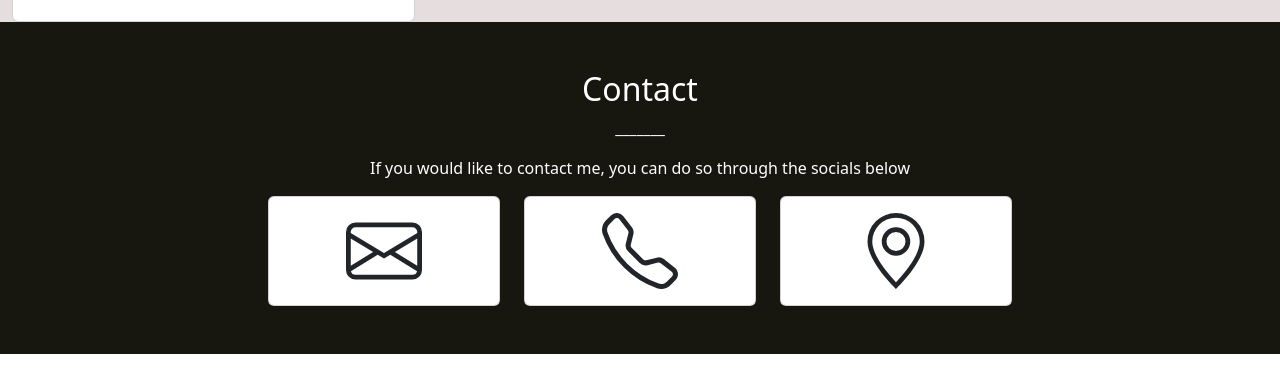
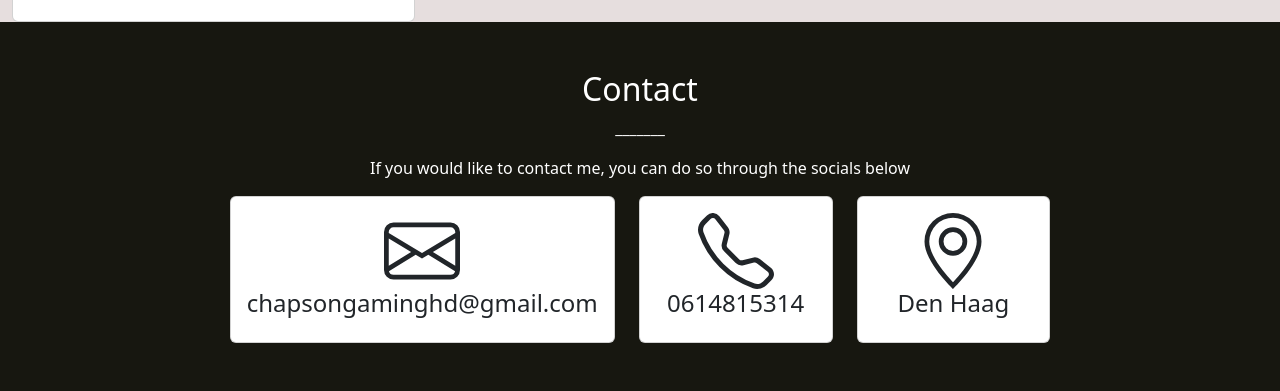
Before and after one commit to H-Felifl/H-Felifl.github.io, a plain HTML site: page index.html in a window 1280 px wide. Shown: the part 2492-2883 px from the top of the page. Before the commit the page ends 2846 px from the top, so only its background shows below. Drawn offline with nearby package versions, Linux system fonts and the light colour scheme.

Commit message:
SUUUUUUII

```diff
--- a/index.html
+++ b/index.html
@@ -284,6 +284,7 @@
             <svg xmlns="http://www.w3.org/2000/svg" width="76" height="76" fill="currentColor" class="bi bi-envelope" viewBox="0 0 16 16">
               <path d="M0 4a2 2 0 0 1 2-2h12a2 2 0 0 1 2 2v8a2 2 0 0 1-2 2H2a2 2 0 0 1-2-2V4Zm2-1a1 1 0 0 0-1 1v.217l7 4.2 7-4.2V4a1 1 0 0 0-1-1H2Zm13 2.383-4.708 2.825L15 11.105V5.383Zm-.034 6.876-5.64-3.471L8 9.583l-1.326-.795-5.64 3.47A1 1 0 0 0 2 13h12a1 1 0 0 0 .966-.741ZM1 11.105l4.708-2.897L1 5.383v5.722Z"/>
             </svg>
+            <h4 class="text-center">chapsongaminghd@gmail.com</h4>
 
           </div>
         </div>
@@ -298,6 +299,7 @@
             <svg xmlns="http://www.w3.org/2000/svg" width="76" height="76" fill="currentColor" class="bi bi-telephone" viewBox="0 0 16 16">
               <path d="M3.654 1.328a.678.678 0 0 0-1.015-.063L1.605 2.3c-.483.484-.661 1.169-.45 1.77a17.568 17.568 0 0 0 4.168 6.608 17.569 17.569 0 0 0 6.608 4.168c.601.211 1.286.033 1.77-.45l1.034-1.034a.678.678 0 0 0-.063-1.015l-2.307-1.794a.678.678 0 0 0-.58-.122l-2.19.547a1.745 1.745 0 0 1-1.657-.459L5.482 8.062a1.745 1.745 0 0 1-.46-1.657l.548-2.19a.678.678 0 0 0-.122-.58L3.654 1.328zM1.884.511a1.745 1.745 0 0 1 2.612.163L6.29 2.98c.329.423.445.974.315 1.494l-.547 2.19a.678.678 0 0 0 .178.643l2.457 2.457a.678.678 0 0 0 .644.178l2.189-.547a1.745 1.745 0 0 1 1.494.315l2.306 1.794c.829.645.905 1.87.163 2.611l-1.034 1.034c-.74.74-1.846 1.065-2.877.702a18.634 18.634 0 0 1-7.01-4.42 18.634 18.634 0 0 1-4.42-7.009c-.362-1.03-.037-2.137.703-2.877L1.885.511z"/>
             </svg>
+            <h4 class="text-center">0614815314</h4>
 
           </div>
         </div>
@@ -314,6 +316,7 @@
               <path d="M12.166 8.94c-.524 1.062-1.234 2.12-1.96 3.07A31.493 31.493 0 0 1 8 14.58a31.481 31.481 0 0 1-2.206-2.57c-.726-.95-1.436-2.008-1.96-3.07C3.304 7.867 3 6.862 3 6a5 5 0 0 1 10 0c0 .862-.305 1.867-.834 2.94zM8 16s6-5.686 6-10A6 6 0 0 0 2 6c0 4.314 6 10 6 10z"/>
               <path d="M8 8a2 2 0 1 1 0-4 2 2 0 0 1 0 4zm0 1a3 3 0 1 0 0-6 3 3 0 0 0 0 6z"/>
             </svg>
+            <h4 class="text-center"> Den Haag</h4>
 
           </div>
         </div>
```
